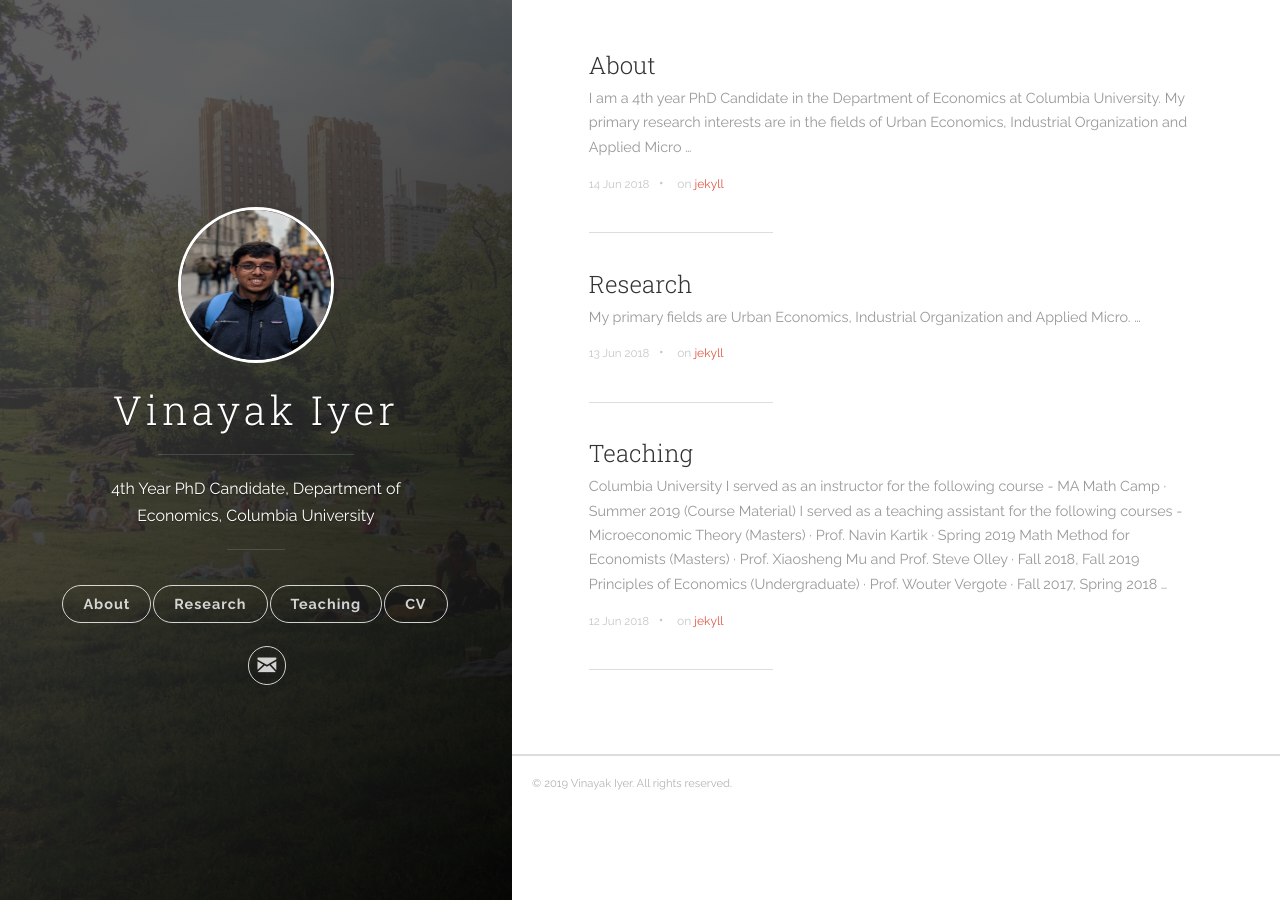
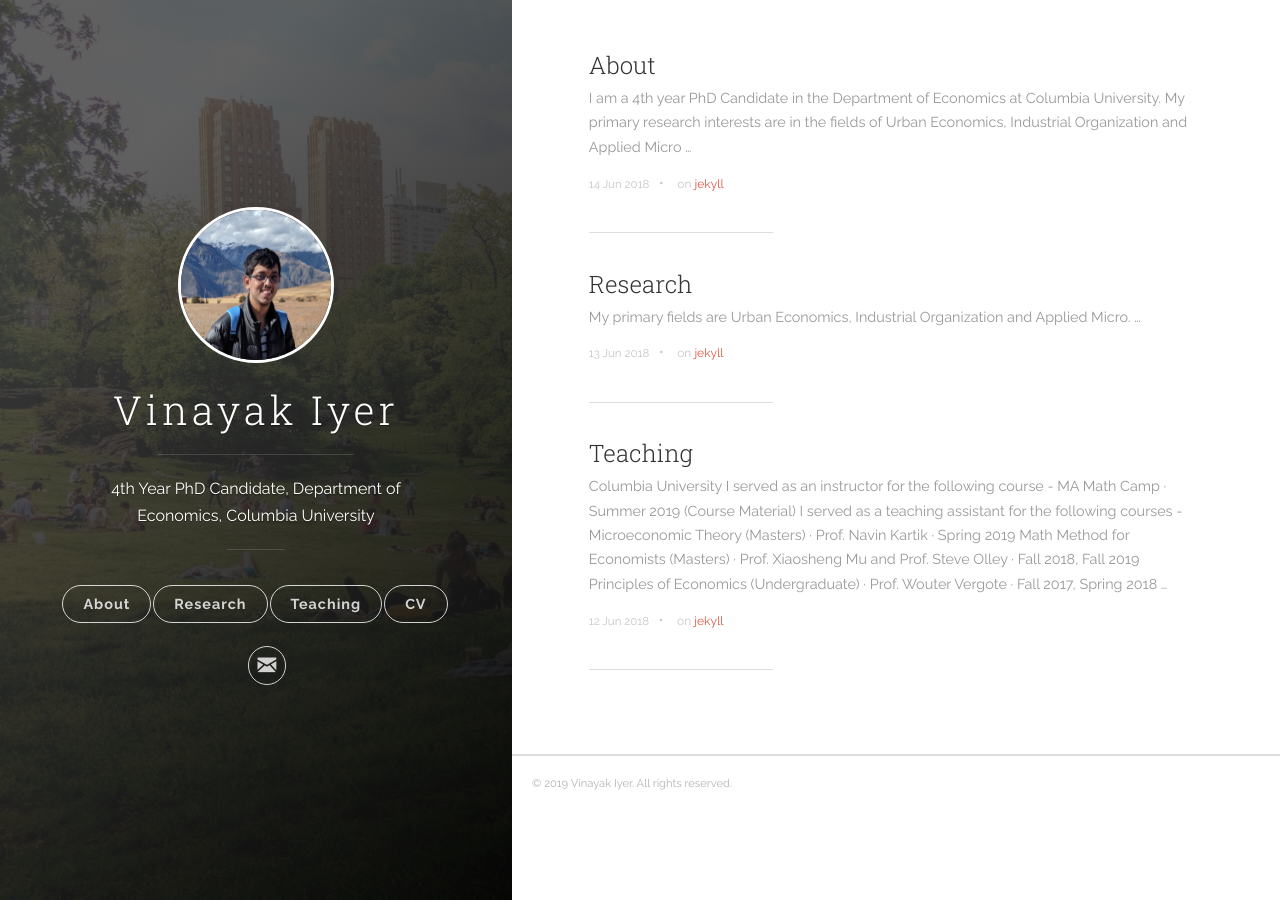
Before and after one commit to vinayakiyer/vinayakiyer.github.io, a Jekyll site: the page built from index.html, in a window 1280 px wide. Built offline with Jekyll 4.4.1, drawn with Linux system fonts in a browser that asks for light colours; the list of posts is cut into pages by our own code.

Commit message:
Update header.html

```diff
--- a/_includes/header.html
+++ b/_includes/header.html
@@ -9,7 +9,7 @@
     <div class="panel-main__inner panel-inverted">
     <div class="panel-main__content">
         <a href="{{ site.baseurl }}/" title="link to home of {{ site.title }}">
-          <img src="{{ site.baseurl }}/images/pic4.JPG" class="user-image" alt="My Profile Photo">
+          <img src="{{ site.baseurl }}/images/pic9.JPG" class="user-image" alt="My Profile Photo">
           <h1 class="panel-cover__title panel-title">{{ site.title }}</h1>
         </a>
         <hr class="panel-cover__divider">
```
